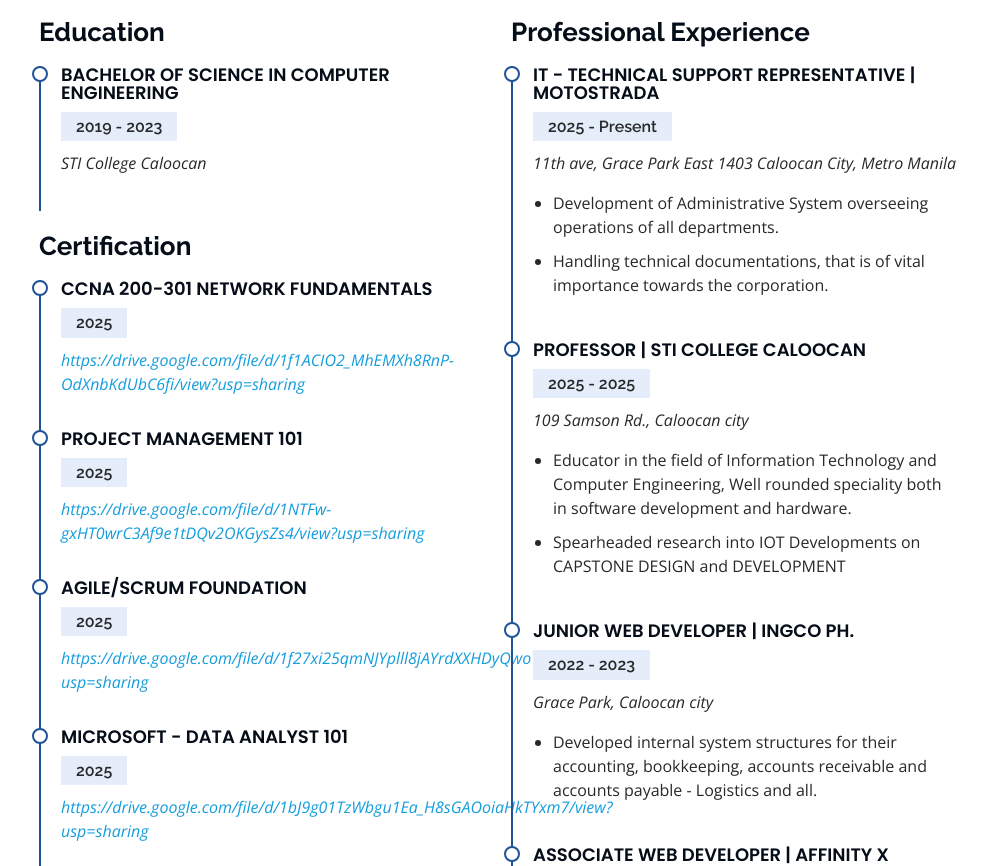
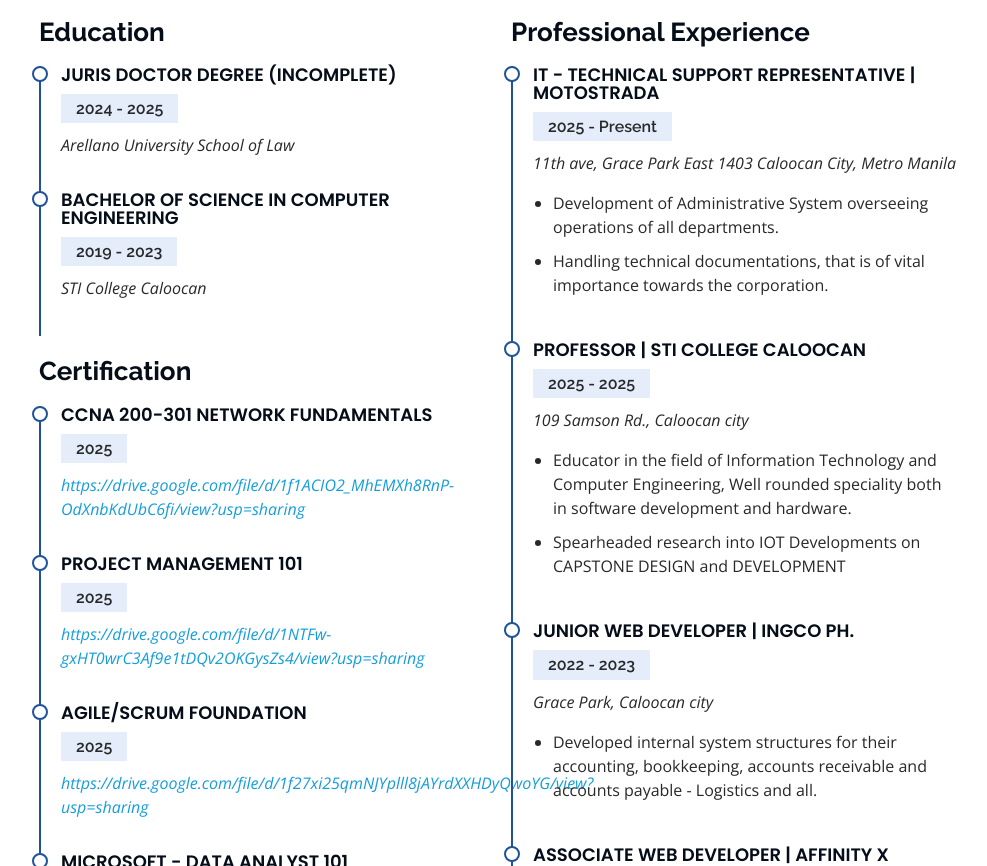
Before and after one commit to KingsleyJulian/KingsleyJulian.github.io, a plain HTML site: page index.html in a window 1280 px wide. Shown: the part 2163-3029 px from the top of the page, without its empty margins (291-1278 px from the left). Drawn offline with nearby package versions, Linux system fonts and the light colour scheme.

Commit message:
Update index.html

```diff
--- a/index.html
+++ b/index.html
@@ -223,6 +223,12 @@
 
             <h3 class="resume-title">Education</h3>
 
+            <div class="resume-item">
+              <h4>Juris Doctor Degree (Incomplete)</h4>
+              <h5>2024 - 2025</h5>
+              <p><em>Arellano University School of Law</em></p>
+
+            </div>
             <div class="resume-item">
               <h4>Bachelor of Science in Computer Engineering</h4>
               <h5>2019 - 2023</h5>
```
